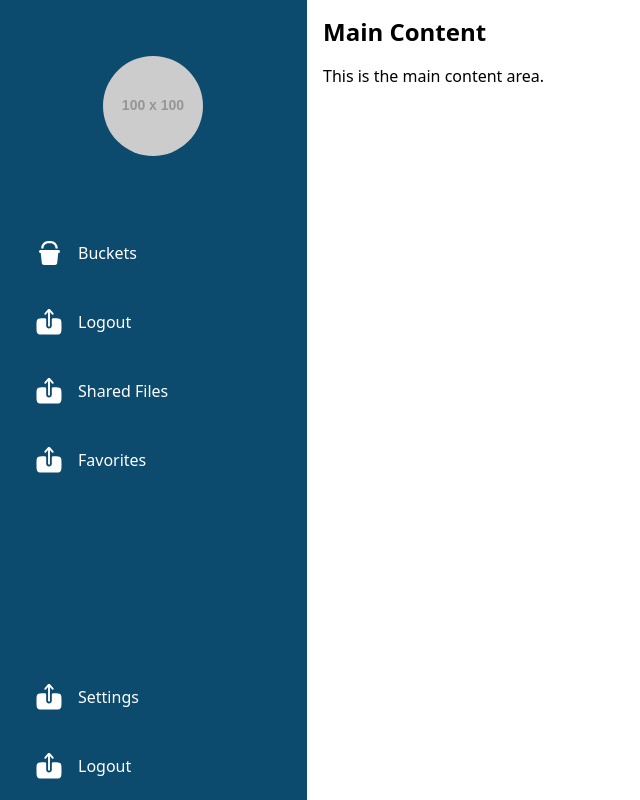
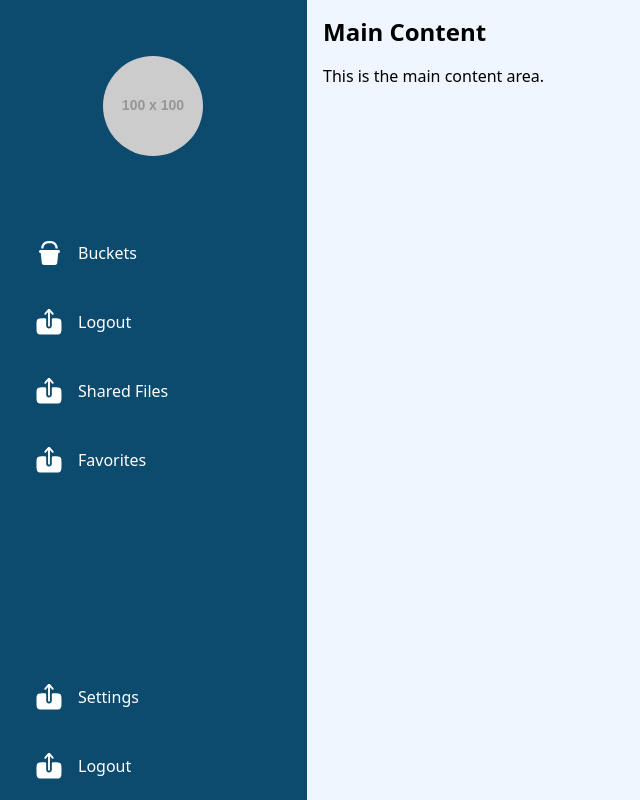
Before and after one commit to droplite-app/ui, a React (Vite) app: page / in a window 1280 px wide. Shown: the whole page, without its empty margins (0-640 px from the left). Built offline with nearby package versions, Linux system fonts and the light colour scheme.

Commit message:
background color changed

```diff
--- a/src/App.tsx
+++ b/src/App.tsx
@@ -5,7 +5,7 @@ function App() {
   return (
     <div className="flex min-h-screen bg-[#EFF6FF]">
       <SideBar />
-      <main className="flex-1 p-4 bg-white">
+      <main className="flex-1 p-4 bg-blue-50">
         <h1 className="text-2xl font-bold">Main Content</h1>
         <p className="mt-4">This is the main content area.</p>
       </main>
```
